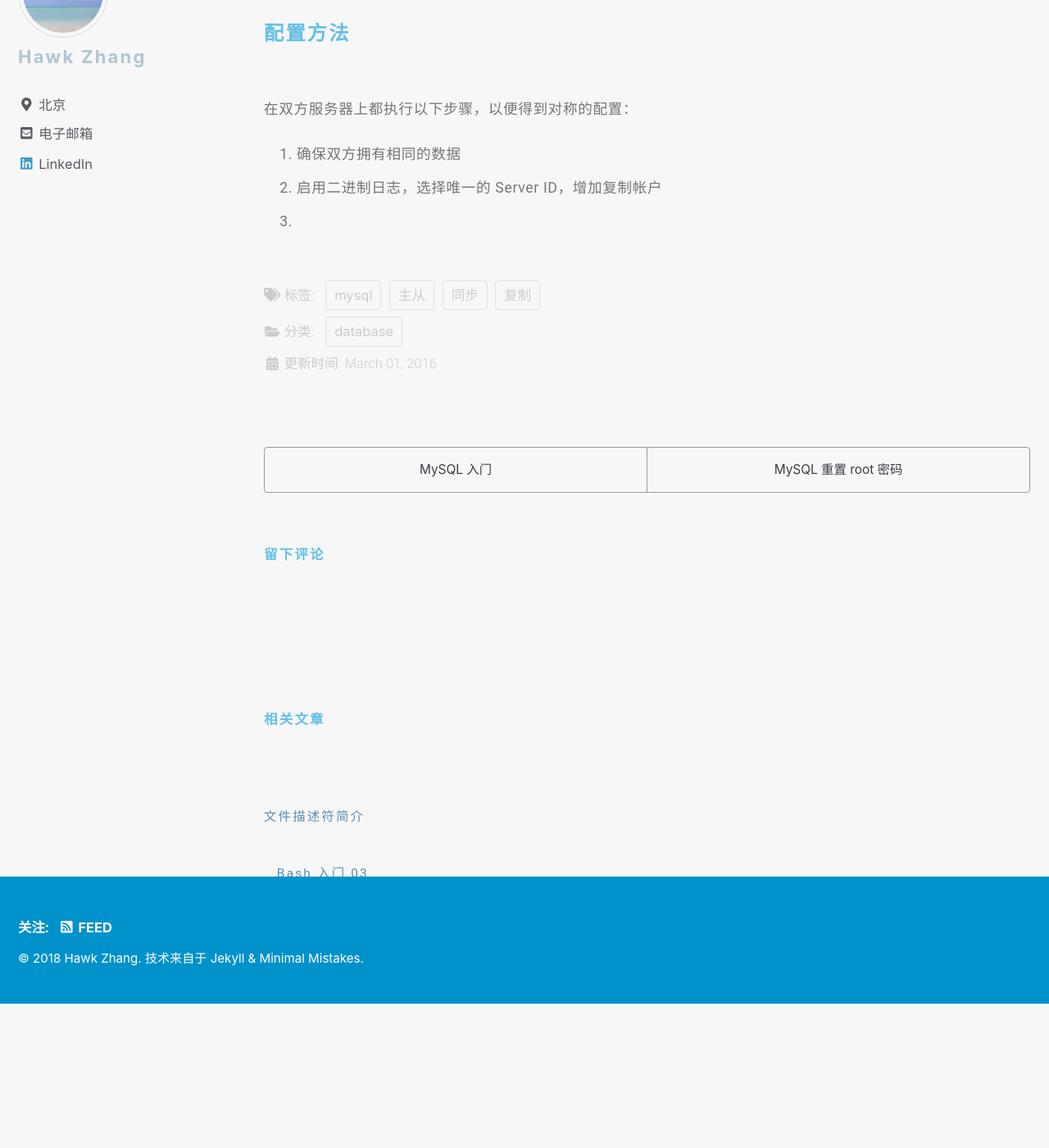
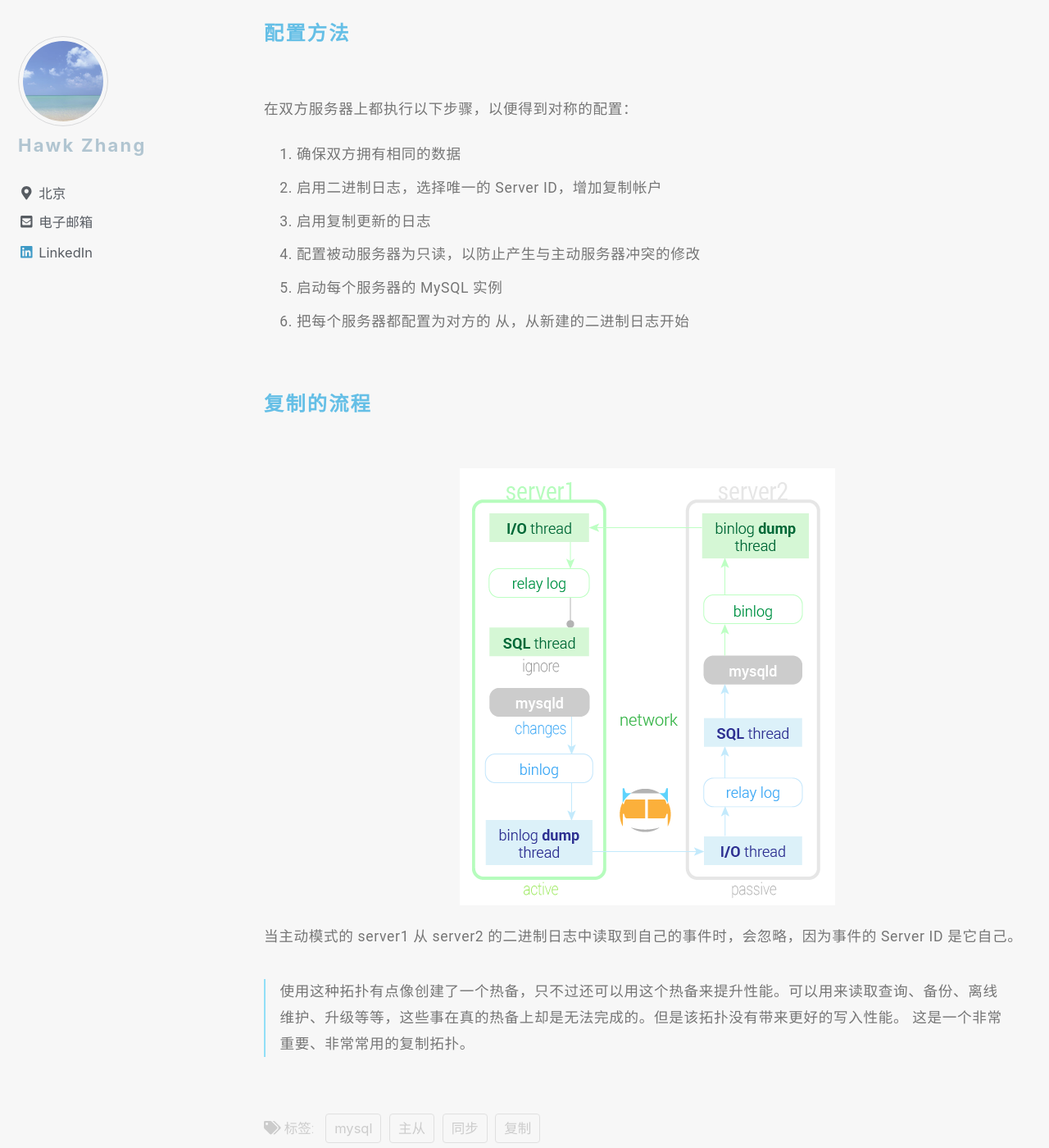
Before and after one commit to narru888/linotes_note, a Jekyll site: the page built from _posts/mysql/2016-03-01-master.slave.md, in a window 1280 px wide and 1400 px high, scrolled down 32134 px. Shown: the whole window at 82% size. Built offline with Jekyll 4.4.1, drawn with Linux system fonts in a browser that asks for light colours; nearby versions of some CDN libraries; a script that is not in the unit is left out; comment, search, counter and statistics services are not loaded; before the commit the page ends 33374 px from its top, so only the background shows below that.

Commit message:
update on 2018-08-13 15:20:01 CST

```diff
--- a/_posts/mysql/2016-03-01-master.slave.md
+++ b/_posts/mysql/2016-03-01-master.slave.md
@@ -1013,4 +1013,19 @@ MySQL 不支持多源复制：即一个 从 上面有多个 主 的拓扑。
 
 1. 确保双方拥有相同的数据
 2. 启用二进制日志，选择唯一的 Server ID，增加复制帐户
-3.
+3. 启用复制更新的日志
+4. 配置被动服务器为只读，以防止产生与主动服务器冲突的修改
+5. 启动每个服务器的 MySQL 实例
+6. 把每个服务器都配置为对方的 从，从新建的二进制日志开始
+
+
+
+
+#### 复制的流程
+
+![image-center](/assets/images/mysql.repl.dyn.mm2.png){: .align-center}
+
+当主动模式的 server1 从 server2 的二进制日志中读取到自己的事件时，会忽略，因为事件的 Server ID 是它自己。
+
+>使用这种拓扑有点像创建了一个热备，只不过还可以用这个热备来提升性能。可以用来读取查询、备份、离线维护、升级等等，这些事在真的热备上却是无法完成的。但是该拓扑没有带来更好的写入性能。
+> 这是一个非常重要、非常常用的复制拓扑。
```
